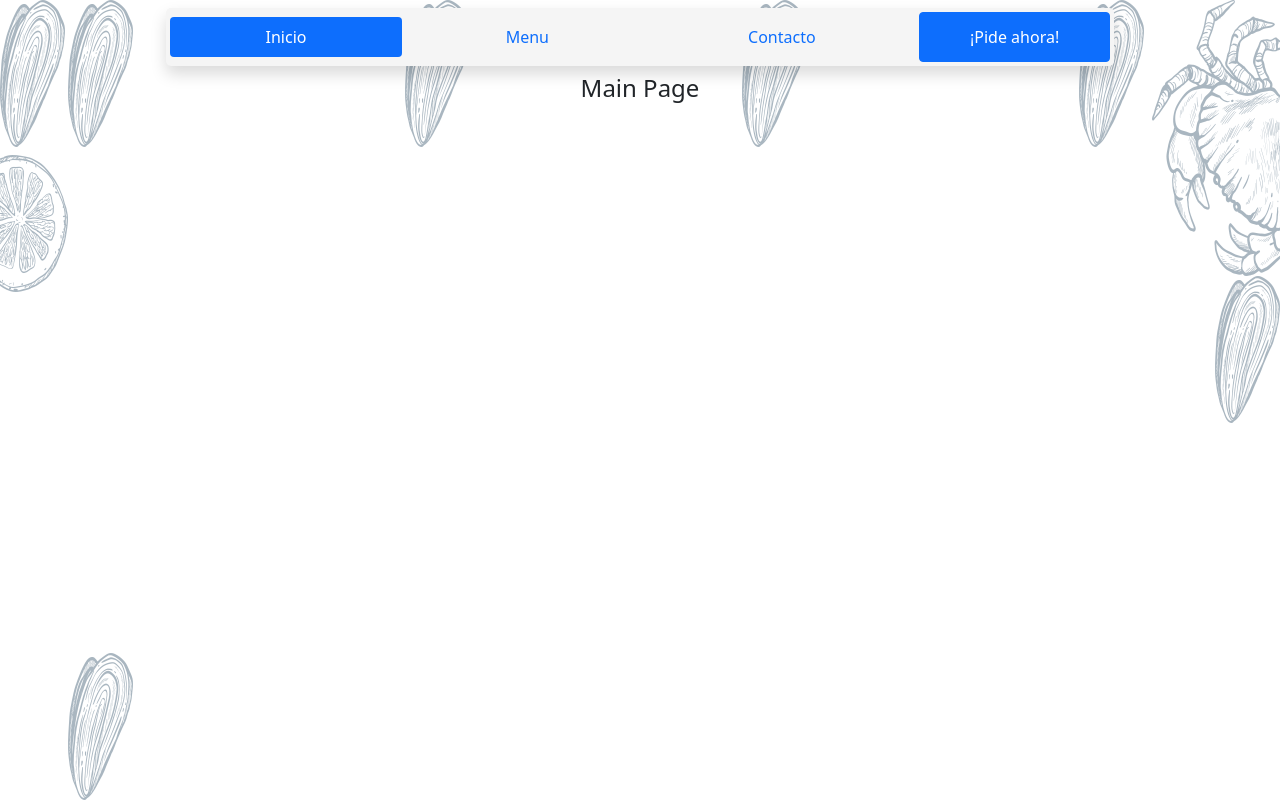
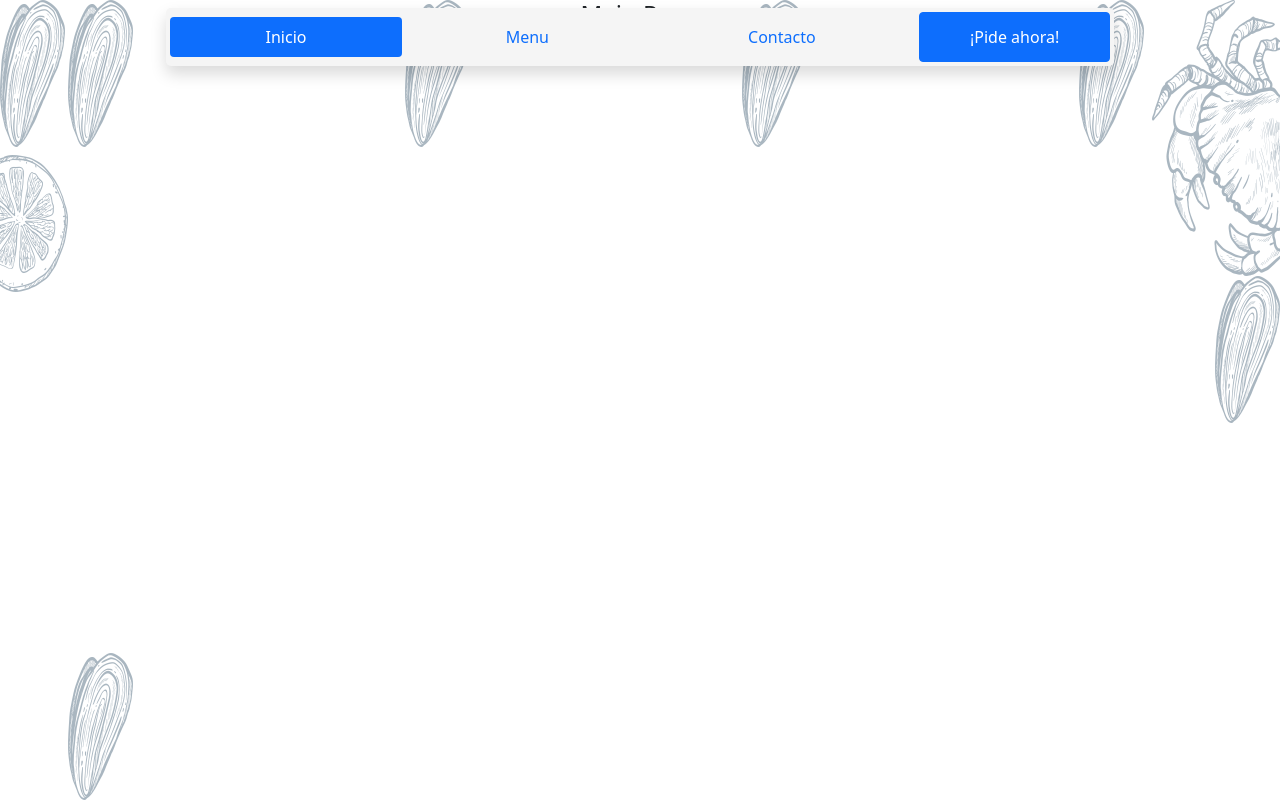
Before and after one commit to langostinos-com/web, a Vue app: page / in a window 1280 px wide. Built offline with nearby package versions, Linux system fonts and the light colour scheme.

Commit message:
Organizados z index y posicion de elementos

```diff
--- a/src/App.vue
+++ b/src/App.vue
@@ -1,10 +1,10 @@
 <template>
-	<FondoPag class="z-0 position-absolute w-100"/>
+	<FondoPag class="z-0 position-fixed w-100"/>
 	<div class="z-1 position-absolute w-100">
-		<BarraInicio />
 		<RouterView />
 		<BarraFooter />
 	</div>
+	<BarraInicio class="z-2 position-fixed w-100"/>
 </template>
 
 <script>
```
